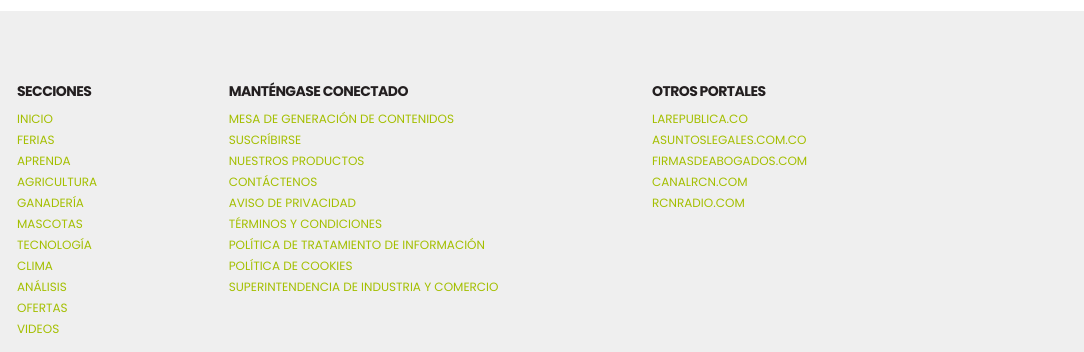
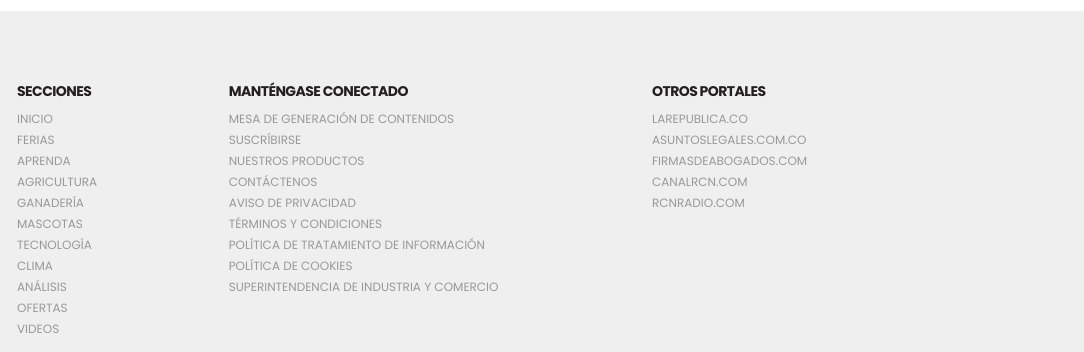
Before and after one commit to palomosdepapel/agronegocios, a plain HTML site: page index.html in a window 1280 px wide. Shown: the part 2762-3114 px from the top of the page, 0-1084 px from the left. Drawn offline with nearby package versions, Linux system fonts and the light colour scheme.

Commit message:
link color (footer)

```diff
--- a/css/style.css
+++ b/css/style.css
@@ -222,4 +222,5 @@
 
   footer ul li a{
     font-size: 12px;
+    color: var(--grey-color);
   }
```
